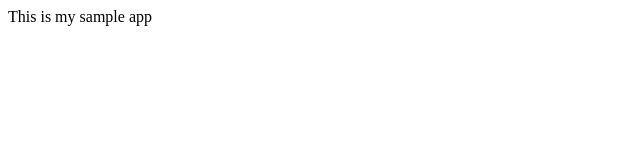
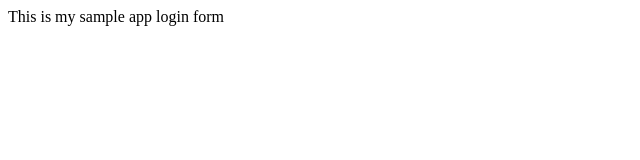
Before and after one commit to Monika-Appalabhaktula/sample-app, a plain HTML site: page index.html in a window 1280 px wide. Shown: the full height of the page, 0-640 px from the left. Drawn offline with Linux system fonts and the light colour scheme.

Commit message:
login form

```diff
--- a/index.html
+++ b/index.html
@@ -6,5 +6,6 @@
     </head>
 <body>
     This is my sample app
+    login form
 </body>
     </html>
```
Also changed, not shown: login.html (added, +1 -0 lines).
